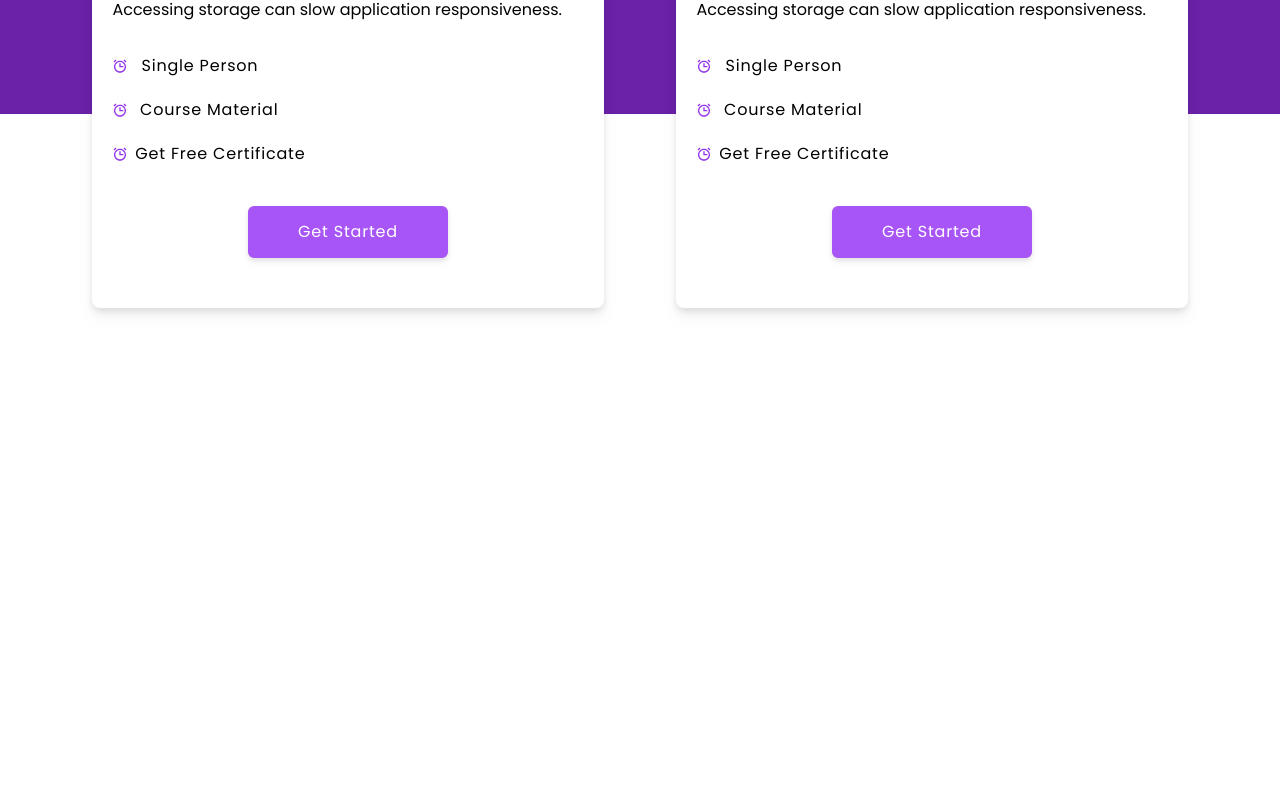
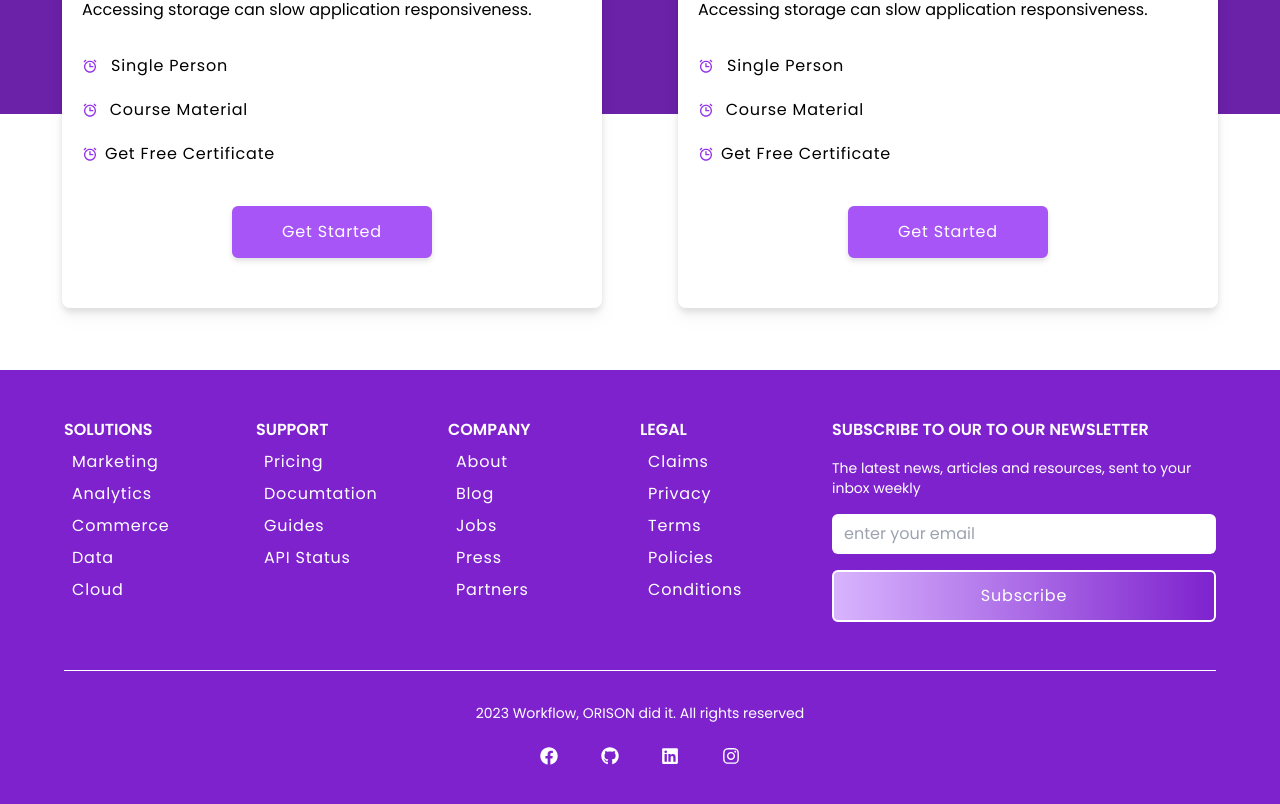
Before and after one commit to Orison03/Cloud-Project, a React (Create React App) app: page / in a window 1280 px wide. Shown: the part 3455-4259 px from the top of the page. Before the commit the page ends 3811 px from the top, so only its background shows below. Built offline with nearby package versions, Linux system fonts and the light colour scheme.

Commit message:
finished footer

```diff
--- a/src/App.js
+++ b/src/App.js
@@ -6,6 +6,7 @@ import About from "./components/About";
 import Support from "./components/Support";
 import AllInOne from "./components/AllInOne";
 import Pricing from "./components/Pricing";
+import Footer from "./components/Footer";
 
 function App() {
   return (
@@ -17,6 +18,7 @@ function App() {
       <Support/>
       <AllInOne/>
       <Pricing/>
+      <Footer/>
     </div>
   );
 }
--- /dev/null
+++ b/src/components/Footer.js
@@ -0,0 +1,108 @@
+import React from "react";
+import { FaFacebook } from "react-icons/fa";
+import { FaGithub } from "react-icons/fa";
+import { FaLinkedin } from "react-icons/fa";
+import { FaInstagram } from "react-icons/fa";
+
+function Footer() {
+  return (
+    <main className="relative mt-[700px] md:mt-64 w-full h-[850px] bg-purple-700 md:h-[450px]">
+      {/* footer links */}
+      <section className="grid grid-cols-2  mx-w-[1240px] mx-auto w-[90%] py-12 md:grid-cols-6 gap-y-8 border-b border-white">
+        {/* box one */}
+        <div className="">
+          <h1 className="text-white uppercase font-semibold tracking-normal">
+            solutions
+          </h1>
+          <ul className="text-white space-y-2 pt-2">
+            <li className="">marketing</li>
+            <li className="">analytics</li>
+            <li className="">commerce</li>
+            <li className="">data</li>
+            <li className="">cloud</li>
+          </ul>
+        </div>
+        {/* second box */}
+        <div className="">
+          <h1 className="text-white uppercase font-semibold tracking-normal">
+            support
+          </h1>
+          <ul className="text-white space-y-2 pt-2">
+            <li className="">pricing</li>
+            <li className="">documtation</li>
+            <li className="">guides</li>
+            <li className="">API status</li>
+          </ul>
+        </div>
+        {/* box three */}
+        <div className="">
+          <h1 className="text-white uppercase font-semibold tracking-normal">
+            company
+          </h1>
+          <ul className="text-white space-y-2 pt-2">
+            <li className="">about</li>
+            <li className="">blog</li>
+            <li className="">jobs</li>
+            <li className="">press</li>
+            <li className="">partners</li>
+          </ul>
+        </div>
+        {/* box four */}
+        <div className="">
+          <h1 className="text-white uppercase font-semibold tracking-normal">
+            legal
+          </h1>
+          <ul className="text-white space-y-2 pt-2">
+            <li className="">claims</li>
+            <li className="">privacy</li>
+            <li className="">terms</li>
+            <li className="">policies</li>
+            <li className="">conditions</li>
+          </ul>
+        </div>
+        {/* subscribe and form */}
+        <div className="col-span-2 text-white">
+          <h1 className="uppercase font-semibold tracking-normal">
+            subscribe to our to our newsletter
+          </h1>
+          <p className="mt-4 text-sm ">
+            The latest news, articles and resources, sent to your inbox weekly
+          </p>
+          <form className="w-full">
+            <input
+              type="email"
+              placeholder="enter your email"
+              className="w-full py-2 rounded-md px-3 my-4 focus:outline-none text-black"
+            />
+            <button className="flex justify-center items-center w-full mx-auto hover:border-normal text-normal bg-gradient-to-r from-purple-300 to-purple-700 text-white-500 hover:border-purple-500 border-white">
+              subscribe
+            </button>
+          </form>
+        </div>
+      </section>
+      {/* icons section */}
+      <section className="text-white pt-8 mx-auto w-[90%] text-sm">
+        <p className="text-center">
+          2023 Workflow, ORISON did it. All rights reserved{" "}
+        </p>
+        {/* icons */}
+        <div className="flex justify-between items-center w-[200px] mx-auto mt-6 text-lg">
+          <a href="">
+            <FaFacebook />
+          </a>
+          <a href="">
+            <FaGithub />
+          </a>
+          <a href="">
+            <FaLinkedin />
+          </a>
+          <a href="">
+            <FaInstagram />
+          </a>
+        </div>
+      </section>
+    </main>
+  );
+}
+
+export default Footer;
--- a/src/components/Pricing.js
+++ b/src/components/Pricing.js
@@ -3,8 +3,8 @@ import { BiAlarm } from "react-icons/bi";
 
 function Pricing() {
   return (
-    <main className="w-full h-[520px] bg-purple-800 mb-8">
-      <div className="w-[90%] text-white mx-auto py-12">
+    <main className="w-full h-[520px] bg-purple-800 mb-8 relative">
+      <div className="w-[95%] text-white mx-auto py-12">
         <h1 className="text-center uppercase text-3xl font-slant pb-6 tracking-wide md:text-4xl">
           pricing
         </h1>
@@ -17,7 +17,7 @@ function Pricing() {
           must adjust their monitoring strategies. Effective cloud monitoring is
           a complex task.{" "}
         </p>
-        <section className="w-[90%] mb-8 md:grid grid-cols-2 gap-4 absolute">
+        <section className="w-[95%] mb-8 md:grid grid-cols-2 gap-4 absolute">
           {/* card one */}
           <div className="bg-white w-[90%] h-[410px] block mx-auto rounded-lg drop-shadow-lg mb-12 pt-2 md:h-[450px]">
             <p className="uppercase text-white text-xs ml-4 rounded-full bg-purple-500 w-24 h-8 flex items-center justify-center font-medium tracking-wide mb-5">
```
